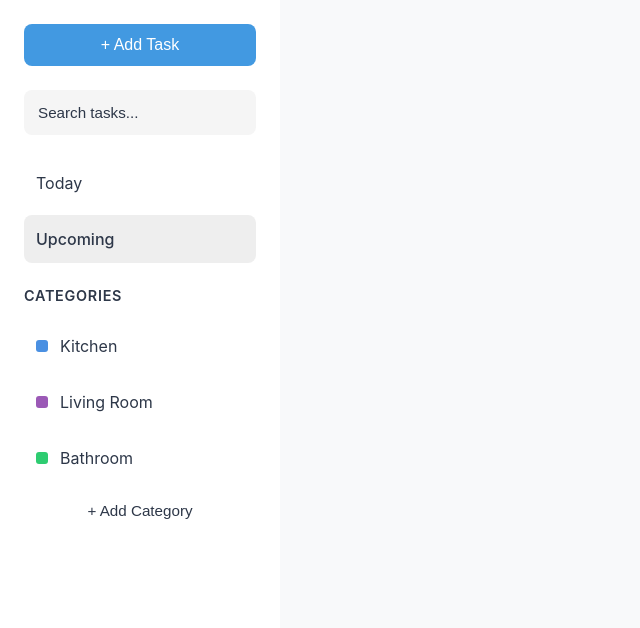
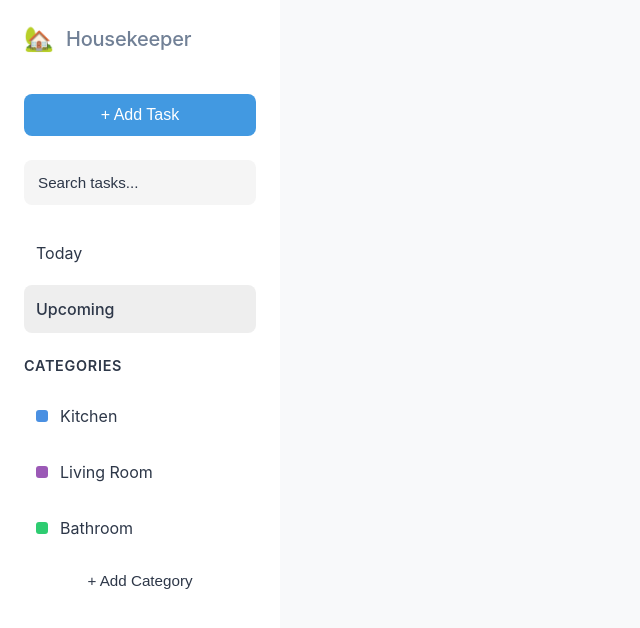
Before and after one commit to branch-gary/housekeeper, a React (Vite) app: page /upcoming in a window 1280 px wide. Shown: the top 628 px of the page, without its empty margins (0-640 px from the left). Built offline with nearby package versions, Linux system fonts and the light colour scheme.

Commit message:
🌟 Add ADHD-friendly app title/logo to header

```diff
--- a/src/components/Header/Header.module.scss
+++ b/src/components/Header/Header.module.scss
@@ -7,13 +7,14 @@
   background: var(--surface-1);
   border-bottom: 1px solid var(--border-color);
   padding: 0 1rem;
-  display: none;
+  display: flex;
   align-items: center;
   z-index: 1000;
   box-shadow: 0 1px 2px rgba(0, 0, 0, 0.05);
+  gap: 1rem;
 
-  @media (max-width: 768px) {
-    display: flex;
+  @media (min-width: 769px) {
+    display: none;
   }
 }
 
@@ -36,6 +37,46 @@
   &:focus-visible {
     outline: 2px solid var(--color-primary);
     outline-offset: 2px;
+  }
+}
+
+.titleWrapper {
+  display: flex;
+  align-items: center;
+  gap: 0.5rem;
+  transition: transform 0.2s ease;
+
+  &:hover {
+    transform: translateY(-1px);
+
+    .title {
+      color: var(--text-1);
+    }
+  }
+}
+
+.titleIcon {
+  font-size: 1.25rem;
+  line-height: 1;
+  filter: saturate(0.9); // Slightly desaturate for a calmer look
+}
+
+.title {
+  margin: 0;
+  font-size: 1.1rem;
+  font-weight: 500;
+  color: var(--text-2);
+  transition: color 0.2s ease;
+  letter-spacing: -0.01em;
+
+  @media (max-width: 360px) {
+    // On very small screens, show just "House"
+    &::after {
+      content: "House";
+    }
+    span:not(&::after) {
+      display: none;
+    }
   }
 }
 
--- a/src/components/Header/Header.tsx
+++ b/src/components/Header/Header.tsx
@@ -18,6 +18,11 @@ export function Header() {
           <span className={styles.menuBar}></span>
         </div>
       </button>
+
+      <div className={styles.titleWrapper}>
+        <span className={styles.titleIcon} role="img" aria-label="House">🏡</span>
+        <h1 className={styles.title}>Housekeeper</h1>
+      </div>
     </header>
   )
 }
--- a/src/components/Sidebar.module.scss
+++ b/src/components/Sidebar.module.scss
@@ -15,6 +15,39 @@
     width: min(280px, 80vw);
     padding-top: 1.5rem;
   }
+}
+
+.titleWrapper {
+  display: flex;
+  align-items: center;
+  gap: 0.75rem;
+  padding-bottom: 0.5rem;
+  margin-bottom: 0.5rem;
+  border-bottom: 1px solid var(--border-color);
+  transition: transform 0.2s ease;
+
+  &:hover {
+    transform: translateY(-1px);
+
+    .title {
+      color: var(--text-1);
+    }
+  }
+}
+
+.titleIcon {
+  font-size: 1.5rem;
+  line-height: 1;
+  filter: saturate(0.9);
+}
+
+.title {
+  margin: 0;
+  font-size: 1.25rem;
+  font-weight: 500;
+  color: var(--text-2);
+  transition: color 0.2s ease;
+  letter-spacing: -0.01em;
 }
 
 .addTask {
--- a/src/components/Sidebar.tsx
+++ b/src/components/Sidebar.tsx
@@ -124,6 +124,11 @@ const Sidebar = ({ onMobileClose }: SidebarProps) => {
 
   return (
     <aside className={styles.sidebar}>
+      <div className={styles.titleWrapper}>
+        <span className={styles.titleIcon} role="img" aria-label="House">🏡</span>
+        <h1 className={styles.title}>Housekeeper</h1>
+      </div>
+
       <button
         className={styles.addTask}
         onClick={() => setIsModalOpen(true)}
```
